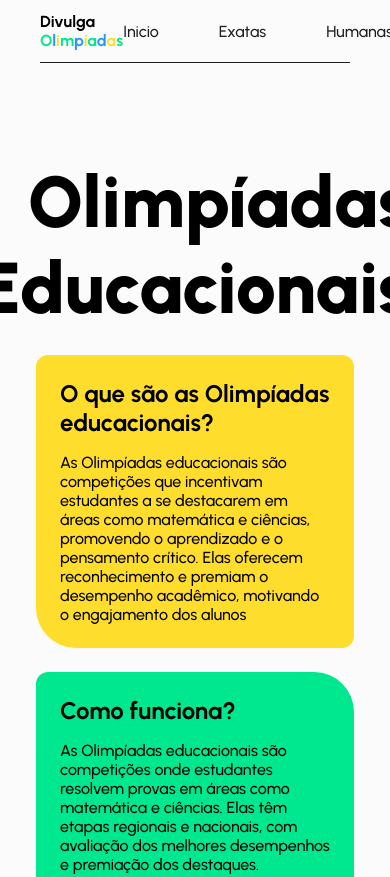
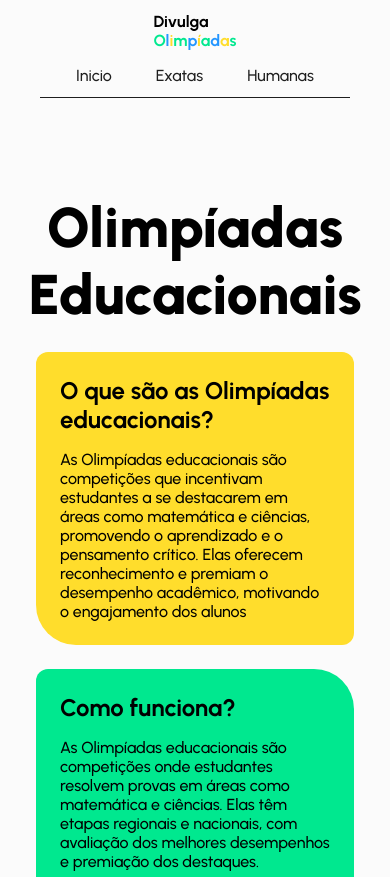
Before and after one commit to L-hso/Projeto-da-Flavia, a plain HTML site: page index.html in a window 390 px wide. Shown: the top 877 px of the page. Drawn offline with Linux system fonts and the light colour scheme.

Commit message:
Pequena correção na responsividade

```diff
--- a/style.css
+++ b/style.css
@@ -54,7 +54,7 @@ nav #logo {
 
 nav ul {
   display: flex;
-  gap: 3.75rem;
+  gap: 2.75rem;
 }
 
 nav ul li a {
@@ -92,9 +92,9 @@ nav ul li a[href="#humanas"]:hover {
 }
 
 #inicio > span {
-  font-size: 4.5rem;
+  font-size: 5rem;
   font-weight: 900;
-  text-align: right;
+  text-align: center;
 }
 
 #inicio .info {
@@ -205,3 +205,14 @@ nav ul li a[href="#humanas"]:hover {
 #humanas{
   background-color: #1e1e1e;
 }
+
+@media (max-width: 600px){
+    nav #container {
+      flex-direction: column;
+      gap: 1rem;
+    }
+
+    #inicio > span {
+      font-size: 3.5rem;
+    }
+}
```
Also changed, not shown: index.html (+1 -1 lines).
